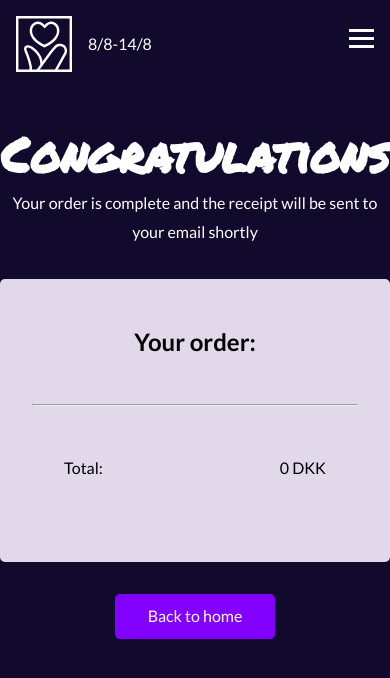
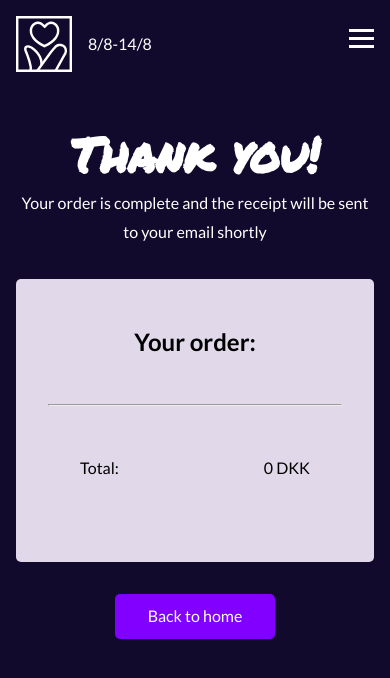
Before and after one commit to caro112f/hwaiting-booking, a React (Create React App) app: page /confirmation in a window 390 px wide. Shown: the top 678 px of the page. Built offline with nearby package versions, Linux system fonts and the light colour scheme.

Commit message:
mobile version fix

```diff
--- a/src/routes/Confirmation.jsx
+++ b/src/routes/Confirmation.jsx
@@ -67,7 +67,7 @@ export default function Confirmation({ ticketData, fullPrice }) {
     <section id="confirmation">
       <div id="confirmation-wrapper">
         <div className="heading-wrapper">
-          <h1>Congratulations</h1>
+          <h1>Thank you!</h1>
           <p>
             Your order is complete and the receipt will be sent to your email
             shortly
--- a/src/sass/abstracts/_mixins.scss
+++ b/src/sass/abstracts/_mixins.scss
@@ -1,3 +1,9 @@
+@mixin bp-small {
+  @media only screen and (max-width: 500px) {
+    @content;
+  }
+}
+
 @mixin bp-medium {
   @media only screen and (min-width: 760px) {
     @content;
--- a/src/sass/layout/_campinginfo.scss
+++ b/src/sass/layout/_campinginfo.scss
@@ -24,6 +24,7 @@
 
 #camping-info-main {
   margin-block: 1rem 8rem;
+  margin-inline: 1rem;
 }
 
 #camping-info-section {
--- a/src/sass/layout/_confirmation.scss
+++ b/src/sass/layout/_confirmation.scss
@@ -5,6 +5,7 @@
   display: grid;
   grid-template-columns: auto minmax(0, 1000px) auto;
   place-content: center;
+  margin-inline: 1rem;
   .heading-wrapper {
     margin: 2rem 0rem 2rem 0rem;
     text-align: center;
```
